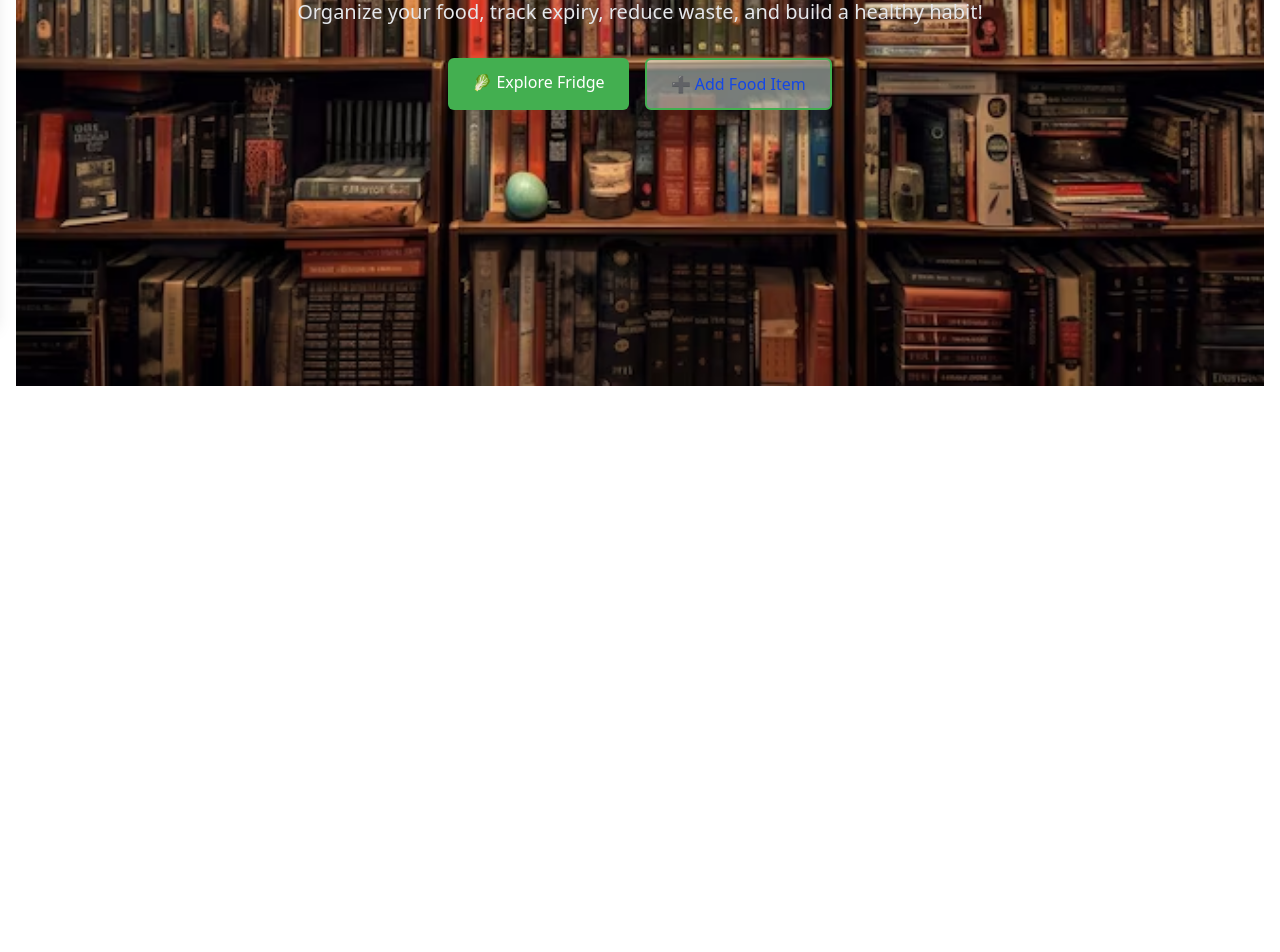
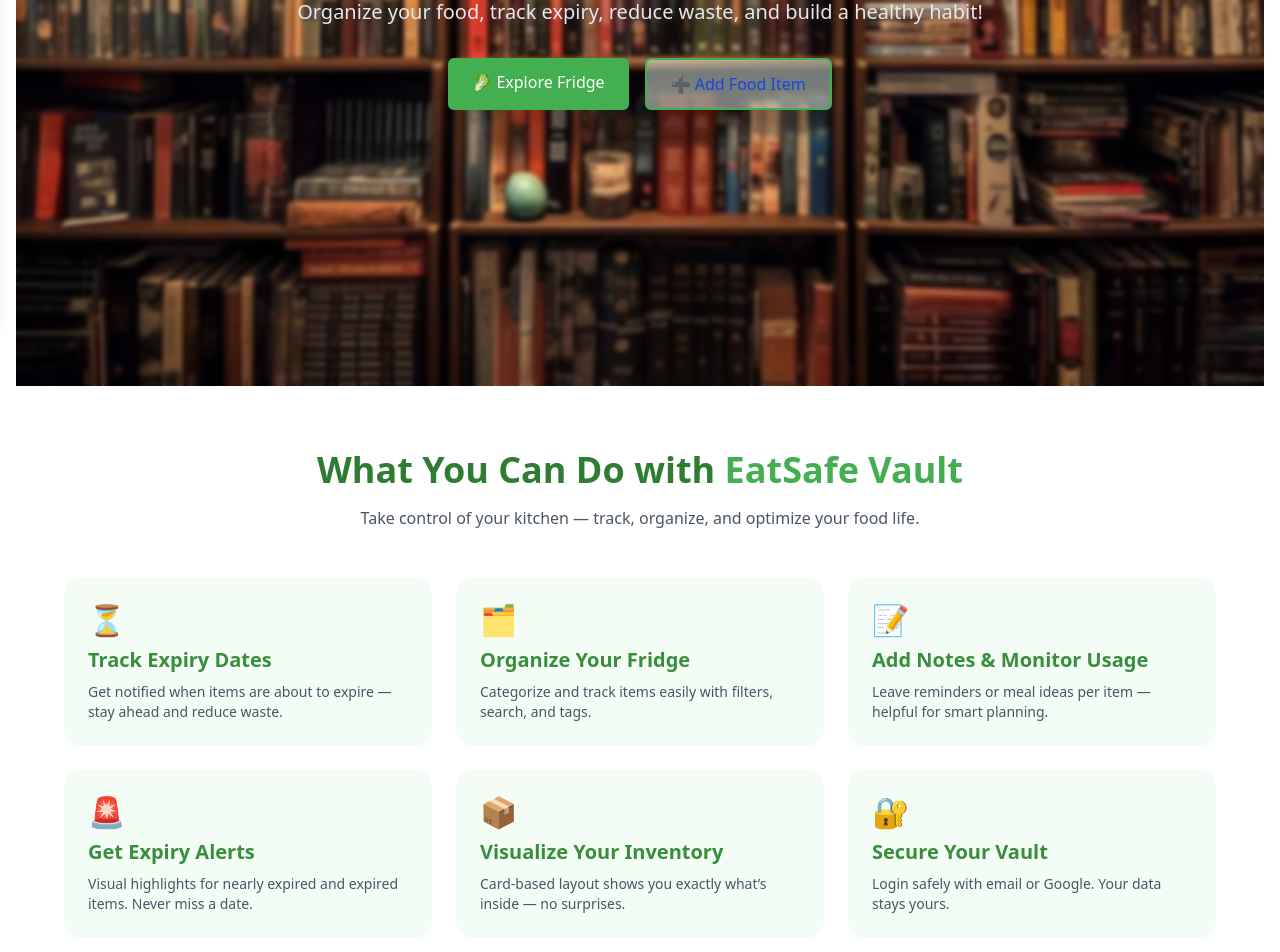
Before and after one commit to TrustfratedIsNotAvailable/EatSafe, a React (Vite) app in the folder client/: page / in a window 1280 px wide. Shown: the part 478-1430 px from the top of the page. Before the commit the page ends 880 px from the top, so only its background shows below. Built offline with nearby package versions, Linux system fonts and the light colour scheme.

Commit message:
feature done

```diff
--- /dev/null
+++ b/client/src/components/Home/Banner.jsx
@@ -0,0 +1,71 @@
+import { motion } from "framer-motion";
+import { Link } from "react-router";
+import bgImage from "../../assets/library-bg.avif";
+import TrueFocus from "./TrueFocus";
+
+const Banner = () => {
+  return (
+    <div
+      className="relative w-full min-h-screen bg-cover bg-center bg-no-repeat flex items-center justify-center px-4"
+      style={{
+        backgroundImage: `url(${bgImage})`,
+      }}
+    >
+      <div className="absolute inset-0 backdrop-blur-[2px] z-0" />
+
+      {/* Content */}
+      <div className="z-10 text-center text-white max-w-3xl">
+        <motion.h1
+          className="text-4xl sm:text-6xl font-bold mb-4"
+          initial={{ opacity: 0, y: -50 }}
+          animate={{ opacity: 1, y: 0 }}
+          transition={{ duration: 0.8 }}
+        >
+          <p className="mb-3">Welcome to </p>
+
+          <TrueFocus
+            sentence="EatSafe Vault"
+            manualMode={false}
+            blurAmount={5}
+            borderColor="white"
+            animationDuration={2}
+            pauseBetweenAnimations={1}
+            color="#43AF50"
+          />
+        </motion.h1>
+
+        <motion.p
+          className="text-lg sm:text-xl text-gray-200 mb-8"
+          initial={{ opacity: 0 }}
+          animate={{ opacity: 1 }}
+          transition={{ delay: 0.5, duration: 0.6 }}
+        >
+          Organize your food, track expiry, reduce waste, and build a healthy
+          habit!
+        </motion.p>
+
+        <motion.div
+          className="flex gap-4 justify-center"
+          initial={{ opacity: 0 }}
+          animate={{ opacity: 1 }}
+          transition={{ delay: 0.8, duration: 0.6 }}
+        >
+          <Link
+            to="/dashboard"
+            className="bg-[#43AF50] text-white px-6 py-3 rounded-md hover:bg-[#369443] transition font-medium"
+          >
+            🥬 Explore Fridge
+          </Link>
+          <Link
+            to="/add-item"
+            className="border-2 border-[#43AF50] text-blue-700 px-6 py-3 rounded-md bg-[#E8F5E980] hover:bg-[#E8F5E9] transition font-medium"
+          >
+            ➕ Add Food Item
+          </Link>
+        </motion.div>
+      </div>
+    </div>
+  );
+};
+
+export default Banner;
--- /dev/null
+++ b/client/src/components/Home/Features.jsx
@@ -0,0 +1,82 @@
+import { motion } from "framer-motion";
+
+const features = [
+  {
+    title: "Track Expiry Dates",
+    description:
+      "Get notified when items are about to expire — stay ahead and reduce waste.",
+    emoji: "⏳",
+  },
+  {
+    title: "Organize Your Fridge",
+    description:
+      "Categorize and track items easily with filters, search, and tags.",
+    emoji: "🗂️",
+  },
+  {
+    title: "Add Notes & Monitor Usage",
+    description:
+      "Leave reminders or meal ideas per item — helpful for smart planning.",
+    emoji: "📝",
+  },
+  {
+    title: "Get Expiry Alerts",
+    description:
+      "Visual highlights for nearly expired and expired items. Never miss a date.",
+    emoji: "🚨",
+  },
+  {
+    title: "Visualize Your Inventory",
+    description:
+      "Card-based layout shows you exactly what’s inside — no surprises.",
+    emoji: "📦",
+  },
+  {
+    title: "Secure Your Vault",
+    description: "Login safely with email or Google. Your data stays yours.",
+    emoji: "🔐",
+  },
+];
+
+const Features = () => {
+  return (
+    <section className="bg-white py-16 px-4 sm:px-8">
+      <div className="max-w-6xl mx-auto text-center">
+        <motion.h2
+          className="text-3xl sm:text-4xl font-bold text-[#2E7D32] mb-4"
+          initial={{ opacity: 0, y: -20 }}
+          whileInView={{ opacity: 1, y: 0 }}
+          transition={{ duration: 0.6 }}
+        >
+          What You Can Do with{" "}
+          <span className="text-[#43AF50]">EatSafe Vault</span>
+        </motion.h2>
+        <p className="text-gray-600 mb-12">
+          Take control of your kitchen — track, organize, and optimize your food
+          life.
+        </p>
+
+        <div className="grid grid-cols-1 sm:grid-cols-2 lg:grid-cols-3 gap-6">
+          {features.map((feature, idx) => (
+            <motion.div
+              key={idx}
+              className="bg-[#F4FDF5] rounded-2xl p-6 text-left transition transform hover:-translate-y-1 hover:shadow-md hover:shadow-[#435A30]"
+              initial={{ opacity: 0, y: 30 }}
+              whileInView={{ opacity: 1, y: 0 }}
+              transition={{ duration: 0.4, delay: idx * 0.1 }}
+              viewport={{ once: true }}
+            >
+              <div className="text-3xl mb-2">{feature.emoji}</div>
+              <h3 className="text-xl font-semibold mb-2 text-[#388E3C]">
+                {feature.title}
+              </h3>
+              <p className="text-gray-600 text-sm">{feature.description}</p>
+            </motion.div>
+          ))}
+        </div>
+      </div>
+    </section>
+  );
+};
+
+export default Features;
--- a/client/src/pages/Home.jsx
+++ b/client/src/pages/Home.jsx
@@ -1,68 +1,13 @@
-import { motion } from "framer-motion";
 import { Link } from "react-router";
-import bgImage from "../assets/library-bg.avif";
-import TrueFocus from "../components/Home/TrueFocus";
+import Banner from "../components/Home/Banner";
+import Features from "../components/Home/Features";
 
 const Home = () => {
   return (
-    <div
-      className="w-full min-h-screen bg-cover bg-center bg-no-repeat flex items-center justify-center px-4"
-      style={{
-        backgroundImage: `url(${bgImage})`,
-      }}
-    >
-      {/* Content */}
-      <div className="z-10 text-center text-white max-w-3xl">
-        <motion.h1
-          className="text-4xl sm:text-6xl font-bold mb-4"
-          initial={{ opacity: 0, y: -50 }}
-          animate={{ opacity: 1, y: 0 }}
-          transition={{ duration: 0.8 }}
-        >
-          <p className="mb-3">Welcome to </p>
-
-          <TrueFocus
-            sentence="EatSafe Vault"
-            manualMode={false}
-            blurAmount={5}
-            borderColor="white"
-            animationDuration={2}
-            pauseBetweenAnimations={1}
-            color="#43AF50"
-          />
-        </motion.h1>
-
-        <motion.p
-          className="text-lg sm:text-xl text-gray-200 mb-8"
-          initial={{ opacity: 0 }}
-          animate={{ opacity: 1 }}
-          transition={{ delay: 0.5, duration: 0.6 }}
-        >
-          Organize your food, track expiry, reduce waste, and build a healthy
-          habit!
-        </motion.p>
-
-        <motion.div
-          className="flex gap-4 justify-center"
-          initial={{ opacity: 0 }}
-          animate={{ opacity: 1 }}
-          transition={{ delay: 0.8, duration: 0.6 }}
-        >
-          <Link
-            to="/dashboard"
-            className="bg-[#43AF50] text-white px-6 py-3 rounded-md hover:bg-[#369443] transition font-medium"
-          >
-            🥬 Explore Fridge
-          </Link>
-          <Link
-            to="/add-item"
-            className="border-2 border-[#43AF50] text-blue-700 px-6 py-3 rounded-md bg-[#E8F5E980] hover:bg-[#E8F5E9] transition font-medium"
-          >
-            ➕ Add Food Item
-          </Link>
-        </motion.div>
-      </div>
-    </div>
+    <>
+      <Banner />
+      <Features />
+    </>
   );
 };
 
```
